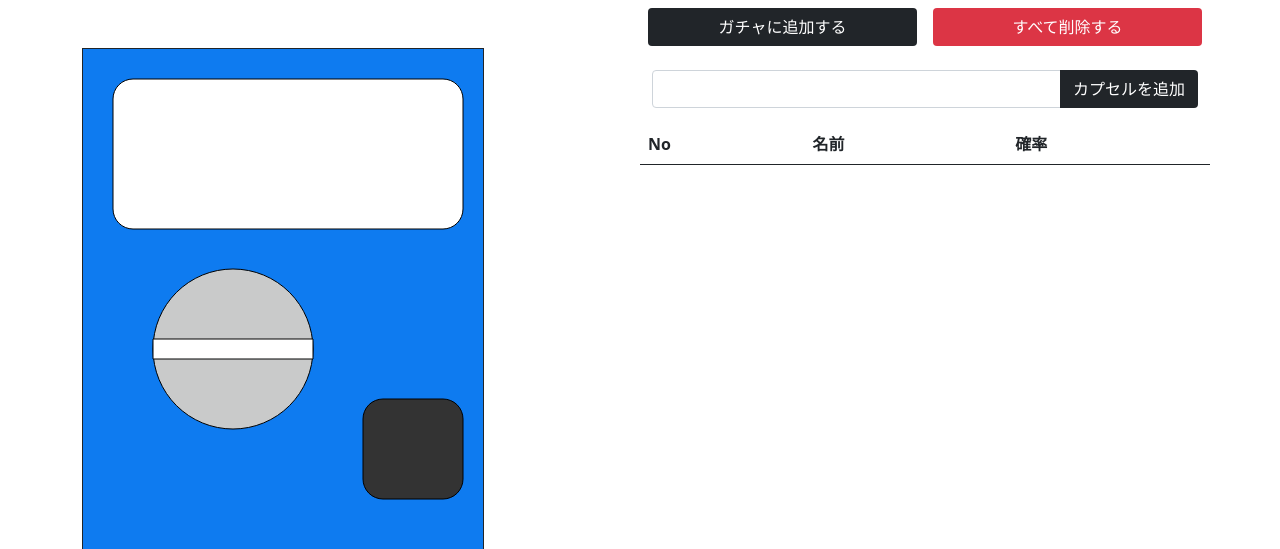
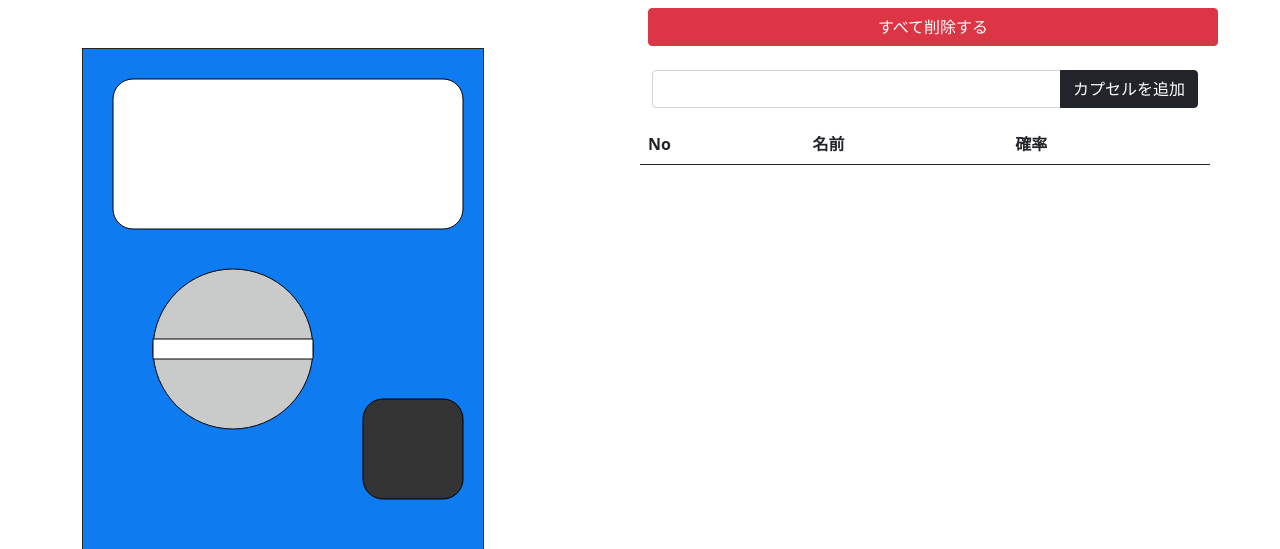
Before and after one commit to sintaro-katuta/SIC_GATYA, a Flask app: page / in a window 1280 px wide. Shown: the part 56-605 px from the top of the page. Run offline with Flask 2, Linux system fonts and the light colour scheme; lists and menus that the app fills with data are empty.

Commit message:
index 最新版

```diff
--- a/templates/index.html
+++ b/templates/index.html
@@ -6,13 +6,12 @@
     </div>
     <div class="setting col">
         <div class="row">
-            <input type="submit" class="btn bg-dark text-white col m-2" value="ガチャに追加する" onclick="add_gatya()">
-            <input type="submit" class="btn bg-danger text-white col m-2" value="すべて削除する" onclick="all_remove()">
+            <input type="submit" class="btn btn-danger btn-rounded m-2" value="すべて削除する" onclick="all_remove()">
         </div>
         <form method="post" name="gatya-form" id="gatya-form">
             <div class="input-group mb-3 pt-3">
                 <input type="text" name="gatya-content" id="gatya-content" class="form-control" required>
-                <input type="submit" id="submit-btn" class="btn bg-dark text-white" value="カプセルを追加">
+                <input type="submit" id="submit-btn" class="btn btn-dark btn-rounded" value="カプセルを追加">
             </div>
             <div class="row">
                 <table class="table col">
```
